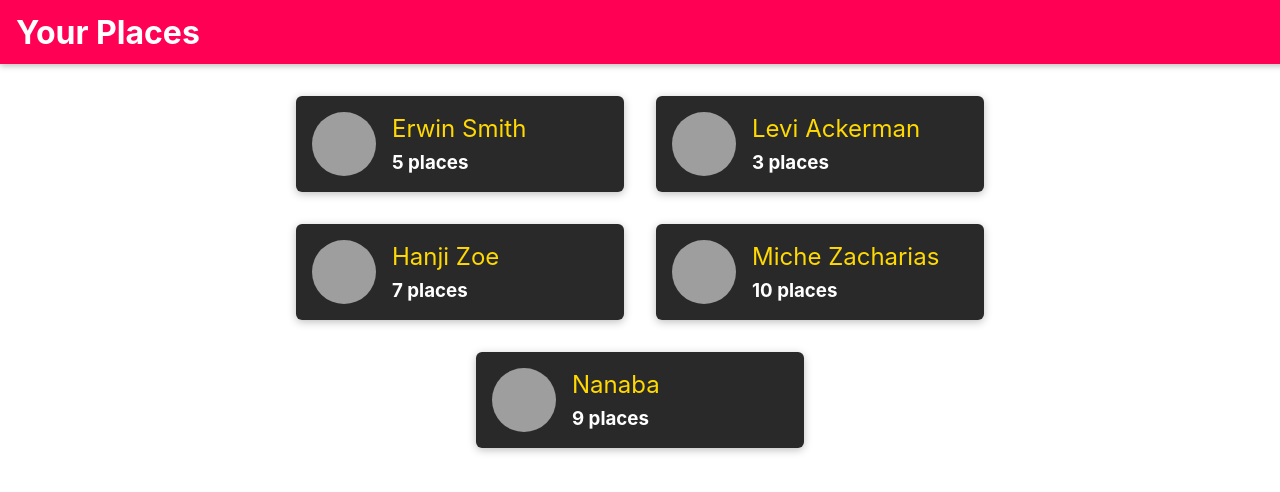
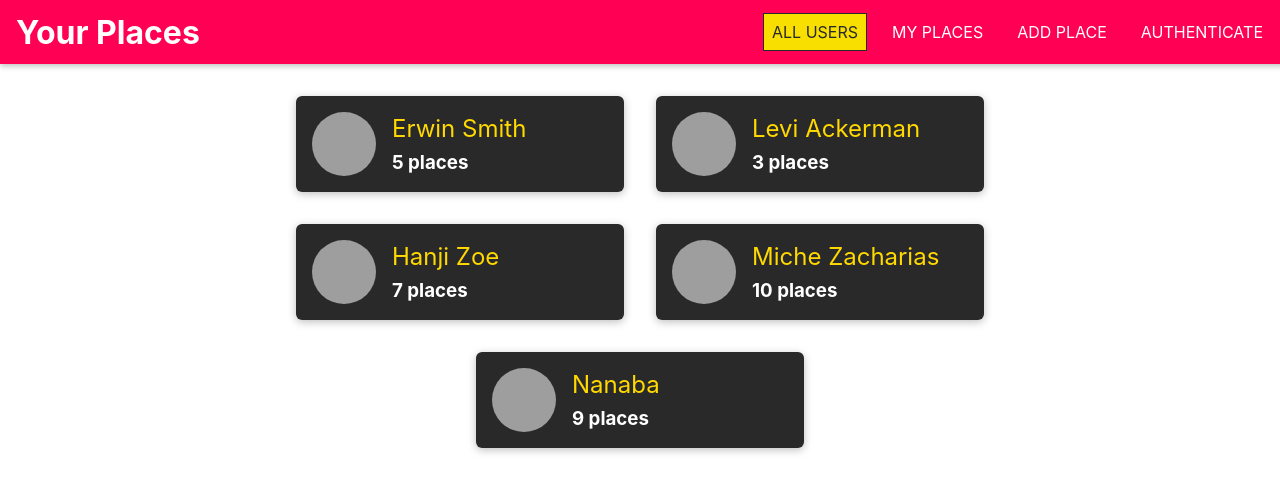
Before and after one commit to leeaanair/MERN-Stack, a React (Create React App) app: page / in a window 1280 px wide. Shown: the top 492 px of the page. Built offline with nearby package versions, Linux system fonts and the light colour scheme; grey boxes are pictures that could not be loaded.

Commit message:
Added Navlinks and Side Drawer

```diff
--- a/public/index.html
+++ b/public/index.html
@@ -28,6 +28,8 @@
   </head>
   <body>
     <noscript>You need to enable JavaScript to run this app.</noscript>
+    <div id="backdrop-hook"></div>
+    <div id="drawer-hook"></div>
     <div id="root"></div>
     <!--
       This HTML file is a template.
--- a/src/shared/components/Navigation/MainNavigation.css
+++ b/src/shared/components/Navigation/MainNavigation.css
@@ -28,6 +28,8 @@
 
 .main-navigation__header-nav {
   display: none;
+  margin: 1rem;
+
 }
 
 .main-navigation__drawer-nav {
--- a/src/shared/components/Navigation/MainNavigation.js
+++ b/src/shared/components/Navigation/MainNavigation.js
@@ -1,27 +1,62 @@
-import React from 'react';
+import React, { useState } from 'react';
 import { Link } from 'react-router-dom';
 
 import './MainNavigation.css';
 import MainHeader from './MainHeader';
+import NavLinks from './NavLinks';
+import SideDraw from './SideDraw';
+import BackDrop from '../UIElements/BackDrop';
+
 
 const MainNavigation = props => {
 
+	const [drawerIsOpen, setDrawerIsOpen] = useState(false);
+
+	const openDrawer = () => {
+
+		setDrawerIsOpen(true);
+	}
+
+	const closeDrawer = () => {
+
+		setDrawerIsOpen(false);
+	}
+
 	return (
+	<React.Fragment>
+
+		{
+				drawerIsOpen && (<BackDrop onClick={closeDrawer} />)
+
+		}
+
+
+		{
+				drawerIsOpen && (<SideDraw>
+				<nav className="main-navigation__drawer-nav">
+					<NavLinks />
+				</nav>
+			</SideDraw>)
+
+		}
+
 		<MainHeader>
-		<button className="main-navigation__menu-btn">
-
+			<button className="main-navigation__menu-btn" onClick={openDrawer}>
 				<span />
 				<span />
 				<span />
+			</button>
 
-		</button>
 			<h1 className="main-navigation__title">
 				<Link to='/'>Your Places</Link>
 			</h1>
-		<nav>
-		...
+
+			<nav className="main-navigation__header-nav">
+				<NavLinks />
 			</nav>
+
 		</MainHeader>
+	</React.Fragment>
 	);
 
 };
--- /dev/null
+++ b/src/shared/components/Navigation/NavLinks.js
@@ -0,0 +1,25 @@
+import React from 'react';
+import { NavLink } from 'react-router-dom';
+
+import './NavLinks.css';
+
+const NavLinks = props => {
+
+	return <ul className="nav-links">
+		<li>
+			<NavLink to="/" exact>ALL USERS</NavLink>
+		</li>
+		<li>
+			<NavLink to="/u1/places">MY PLACES</NavLink>
+		</li>
+		<li>
+			<NavLink to="/places/new">ADD PLACE</NavLink>
+		</li>
+		<li>
+			<NavLink to="/auth">AUTHENTICATE</NavLink>
+		</li>
+	</ul>
+
+};
+
+export default NavLinks;
--- a/src/shared/components/Navigation/SideDraw.css
+++ b/src/shared/components/Navigation/SideDraw.css
@@ -0,0 +1,10 @@
+.side-drawer {
+  position: fixed;
+  left: 0;
+  top: 0;
+  z-index: 100;
+  height: 100vh;
+  width: 70%;
+  background: white;
+  box-shadow: 0 2px 8px rgba(0, 0, 0, 0.26);
+}
--- a/src/shared/components/Navigation/SideDraw.js
+++ b/src/shared/components/Navigation/SideDraw.js
@@ -0,0 +1,15 @@
+import React from 'react';
+import ReactDOM from 'react-dom';
+
+import './SideDraw.css';
+
+const SideDraw = props => {
+
+	const content = <aside className="side-drawer">{props.children}</aside>;
+
+	return ReactDOM.createPortal(content, document.getElementById('drawer-hook'));
+
+};
+
+
+export default SideDraw;
--- /dev/null
+++ b/src/shared/components/UIElements/BackDrop.css
@@ -0,0 +1,9 @@
+.backdrop {
+  position: fixed;
+  top: 0;
+  left: 0;
+  width: 100%;
+  height: 100vh;
+  background: rgba(0, 0, 0, 0.75);
+  z-index: 10;
+}
--- /dev/null
+++ b/src/shared/components/UIElements/BackDrop.js
@@ -0,0 +1,13 @@
+import React from 'react';
+import ReactDOM from 'react-dom';
+
+import './BackDrop.css';
+
+const Backdrop = props => {
+  return ReactDOM.createPortal(
+    <div className="backdrop" onClick={props.onClick}></div>,
+    document.getElementById('backdrop-hook')
+  );
+};
+
+export default Backdrop;
```
Also changed, not shown: src/shared/components/Navigation/NavLink.js (deleted), src/shared/components/Navigation/NavLinks.css (line endings or trailing spaces). Lines whose indentation alone changed are shown as unchanged.
